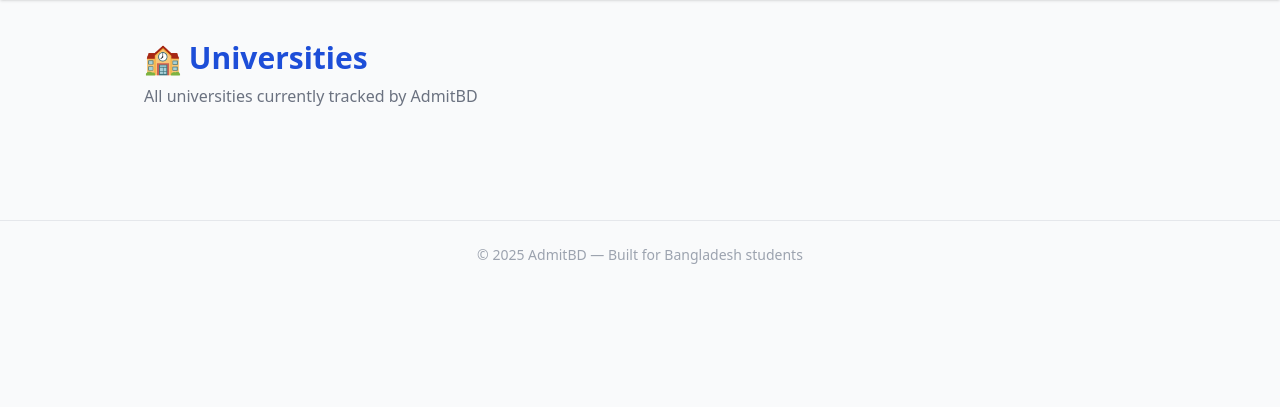
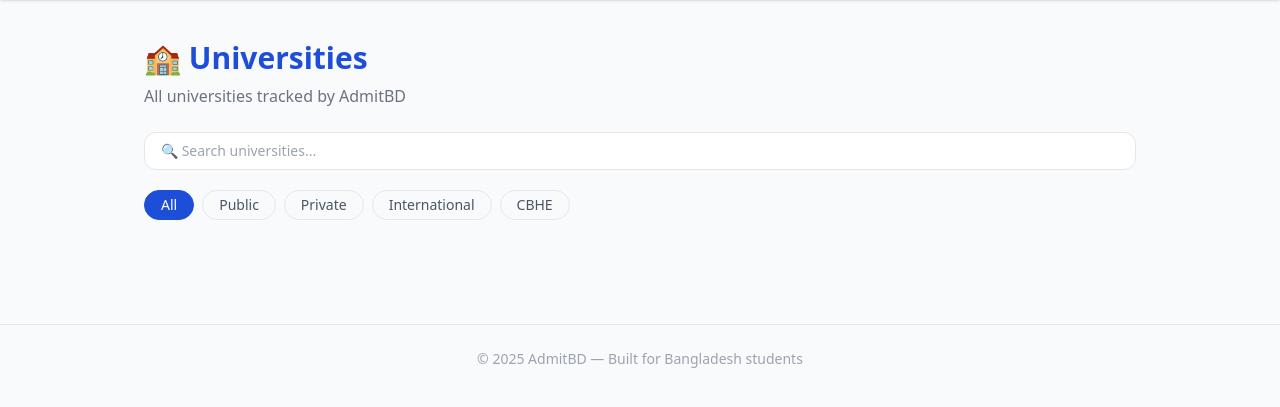
Before and after one commit to rahul-bepari/admitbd, a Flask app: page /universities in a window 1280 px wide. Shown: the part 60-467 px from the top of the page. Run offline with Flask 3, Linux system fonts and the light colour scheme; data that the repository does not hold is empty; some libraries are stand-ins or nearby versions.

Commit message:
Add type badges, search and filter to universities page

```diff
--- a/templates/universities.html
+++ b/templates/universities.html
@@ -2,24 +2,73 @@
 {% block content %}
 
 <h1 class="text-3xl font-bold text-blue-700 mb-2">🏫 Universities</h1>
-<p class="text-gray-500 mb-8">All universities currently tracked by AdmitBD</p>
+<p class="text-gray-500 mb-6">All universities tracked by AdmitBD</p>
 
-<div class="flex flex-col gap-5">
+<input type="text" id="searchInput" onkeyup="filterCards()" placeholder="🔍 Search universities..."
+    class="w-full border border-gray-200 rounded-xl px-4 py-2 mb-5 text-sm focus:outline-none focus:ring-2 focus:ring-blue-300">
+
+<div class="flex gap-2 flex-wrap mb-6" id="filterBtns">
+    <button onclick="setFilter('all', this)" class="filter-btn active-filter px-4 py-1 rounded-full text-sm font-medium border">All</button>
+    <button onclick="setFilter('public', this)" class="filter-btn px-4 py-1 rounded-full text-sm font-medium border border-gray-200 text-gray-600">Public</button>
+    <button onclick="setFilter('private', this)" class="filter-btn px-4 py-1 rounded-full text-sm font-medium border border-gray-200 text-gray-600">Private</button>
+    <button onclick="setFilter('international', this)" class="filter-btn px-4 py-1 rounded-full text-sm font-medium border border-gray-200 text-gray-600">International</button>
+    <button onclick="setFilter('cbhe', this)" class="filter-btn px-4 py-1 rounded-full text-sm font-medium border border-gray-200 text-gray-600">CBHE</button>
+</div>
+
+<div class="flex flex-col gap-4" id="uniList">
     {% for uni in universities %}
-    <a href="/university/{{ uni.id }}" class="bg-white rounded-xl shadow p-6 hover:shadow-md transition block">
+    <a href="/university/{{ uni.id }}" data-type="{{ uni.type or 'private' }}"
+        class="uni-card bg-white rounded-xl shadow p-5 hover:shadow-md transition block">
         <div class="flex justify-between items-start">
             <div>
-                <h2 class="text-lg font-semibold text-blue-700">{{ uni.name }}</h2>
-                <p class="text-sm text-gray-400 mt-1">📍 {{ uni.location }}</p>
+                <h2 class="text-base font-semibold text-blue-700">{{ uni.name }}</h2>
+                <p class="text-xs text-gray-400 mt-1">📍 {{ uni.location }}</p>
                 <p class="text-xs text-blue-400 mt-1">{{ uni.website }}</p>
             </div>
-            <span class="bg-blue-100 text-blue-700 text-xs font-bold px-3 py-1 rounded-full">
-                {{ uni.short_name }}
-            </span>
+            <div class="flex flex-col items-end gap-2">
+                {% if uni.type == 'public' %}
+                <span class="bg-green-100 text-green-700 text-xs font-bold px-3 py-1 rounded-full">Public</span>
+                {% elif uni.type == 'international' %}
+                <span class="bg-blue-100 text-blue-700 text-xs font-bold px-3 py-1 rounded-full">International</span>
+                {% elif uni.type == 'cbhe' %}
+                <span class="bg-purple-100 text-purple-700 text-xs font-bold px-3 py-1 rounded-full">CBHE</span>
+                {% else %}
+                <span class="bg-orange-100 text-orange-700 text-xs font-bold px-3 py-1 rounded-full">Private</span>
+                {% endif %}
+                <span class="bg-blue-100 text-blue-700 text-xs font-bold px-3 py-1 rounded-full">{{ uni.short_name }}</span>
+            </div>
         </div>
         <div class="mt-3 text-sm text-blue-600 font-medium">View details →</div>
     </a>
     {% endfor %}
 </div>
 
+<style>
+.active-filter { background-color: #1d4ed8; color: white; border-color: #1d4ed8; }
+</style>
+
+<script>
+let activeFilter = 'all';
+
+function setFilter(type, btn) {
+    activeFilter = type;
+    document.querySelectorAll('.filter-btn').forEach(b => {
+        b.classList.remove('active-filter');
+        b.classList.add('border-gray-200', 'text-gray-600');
+    });
+    btn.classList.add('active-filter');
+    btn.classList.remove('border-gray-200', 'text-gray-600');
+    filterCards();
+}
+
+function filterCards() {
+    const q = document.getElementById('searchInput').value.toLowerCase();
+    document.querySelectorAll('.uni-card').forEach(card => {
+        const matchType = activeFilter === 'all' || card.dataset.type === activeFilter;
+        const matchText = card.innerText.toLowerCase().includes(q);
+        card.style.display = matchType && matchText ? '' : 'none';
+    });
+}
+</script>
+
 {% endblock %}
```
